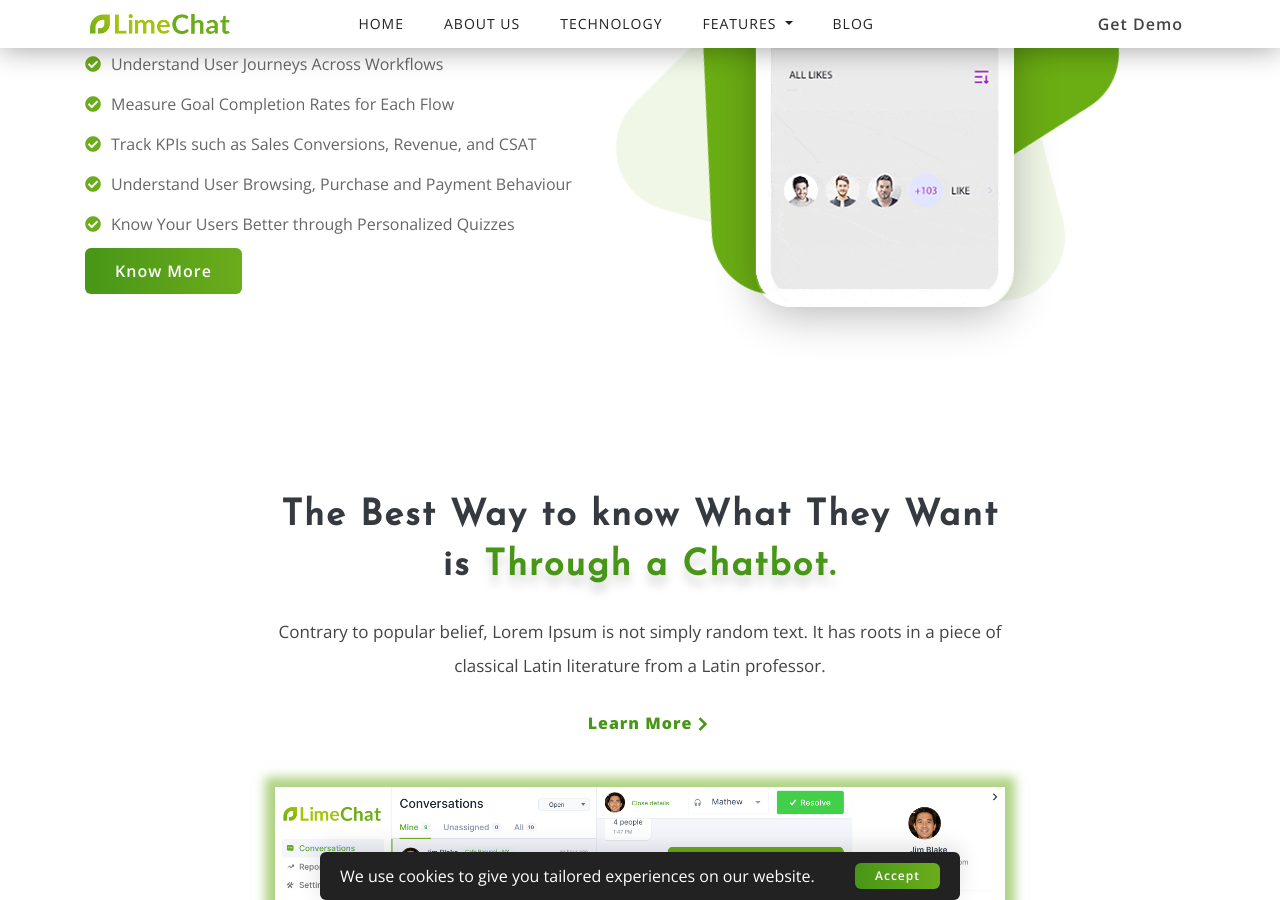
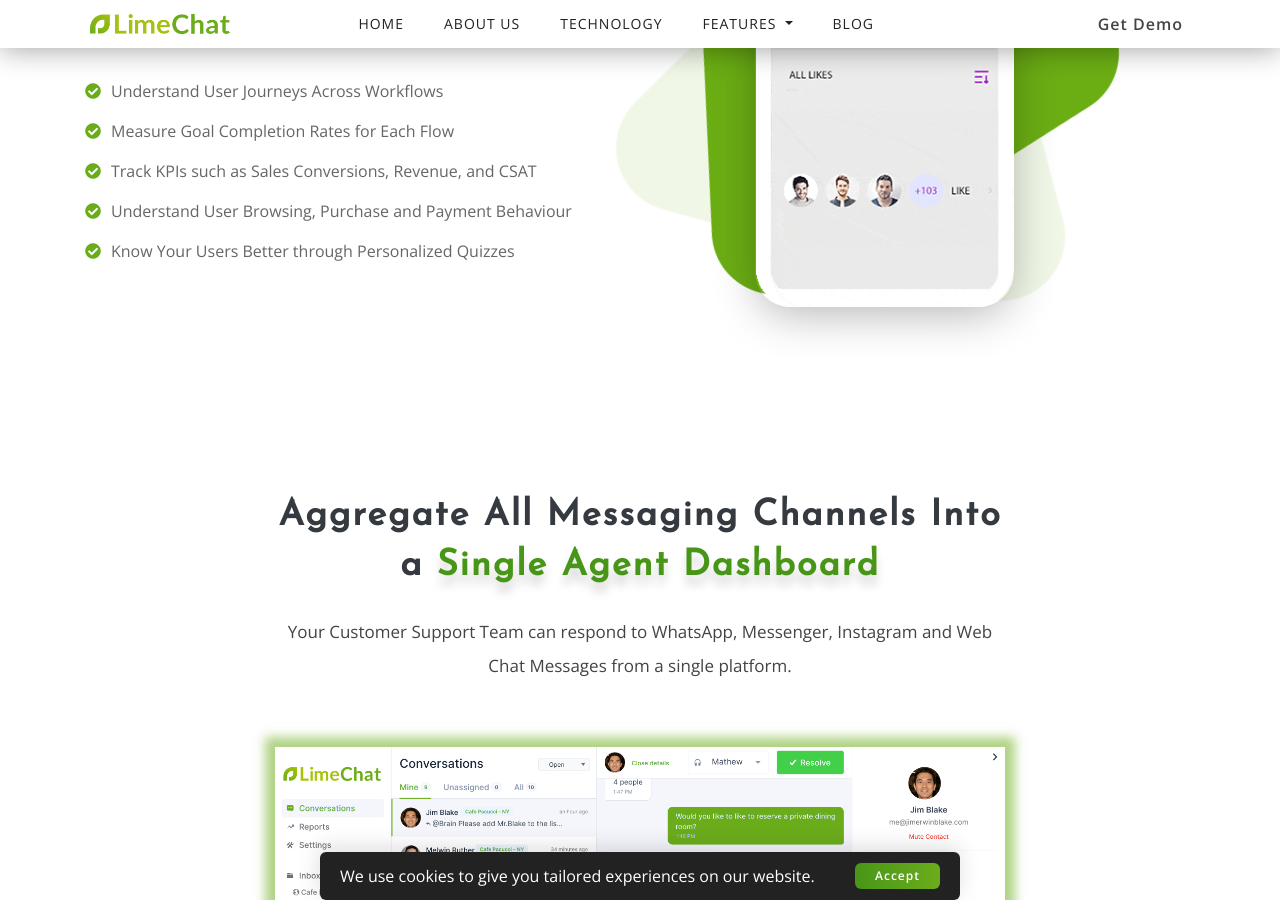
Before and after one commit to Limechat/Website, a Jekyll site: the page built from index.html, in a window 1280 px wide and 900 px high, scrolled down 3466 px. Built offline with Jekyll 4.4.1, drawn with Linux system fonts in a browser that asks for light colours; some web fonts are replaced.

Commit message:
Fixed links and dashboard section

```diff
--- a/index.html
+++ b/index.html
@@ -85,7 +85,7 @@
                         <li class="mt-2"><i class="fas fa-check-circle"></i>Up-Selling and Cross-Selling to Increase Order Value</li>
                         <li class="mt-2"><i class="fas fa-check-circle"></i>Complete Checkout and Payment on Chat to Minimize Drop-Offs</li>
                     </ul>
-                    <a class="button grey mt-2" href="/features.html" role="button">Know More</a>
+                    <a class="button grey mt-2" href="/sales.html" role="button">Know More</a>
                 </div>
                 <div class="col-lg-6 col-sm-12">
                     <div class="works-box">
@@ -107,7 +107,7 @@
                         <li class="mt-2"><i class="fas fa-check-circle"></i>Handle Order Cancellations and Modifications</li>
                         <li class="mt-2"><i class="fas fa-check-circle"></i>Handle or Escalate Refund Requests</li>
                     </ul>
-                    <a class="button grey mt-2" href="/features.html" role="button">Know More</a>
+                    <a class="button grey mt-2" href="/support.html" role="button">Know More</a>
                 </div>
                 <div class="col-lg-6 col-sm-12 order-lg-1 order-2">
                     <div class="works-box">
@@ -130,7 +130,7 @@
                         <li class="mt-2"><i class="fas fa-check-circle"></i>Understand User Browsing, Purchase and Payment Behaviour</li>
                         <li class="mt-2"><i class="fas fa-check-circle"></i>Know Your Users Better through Personalized Quizzes</li>
                     </ul>
-                    <a class="button grey mt-2" href="/features.html" role="button">Know More</a>
+                    <!-- <a class="button grey mt-2" href="/features.html" role="button">Know More</a> -->
                 </div>
                 <div class="col-lg-6 col-sm-12">
                     <div class="works-box">
@@ -152,12 +152,12 @@
             <div class="row justify-content-md-center">
                 <div class="col-lg-8 col-sm-12 text-center">
                     <div class="title-box">
-                        <h2 class="title text-dark">The Best Way to know What They Want is <span>Through a Chatbot.</span></h2>
-                        <p class="mt-4">Contrary to popular belief, Lorem Ipsum is not simply random text. It has roots in a piece of classical Latin literature from a Latin professor.</p>
+                        <h2 class="title text-dark">Aggregate All Messaging Channels Into a <span>Single Agent Dashboard</span></h2>
+                        <p class="mt-4">Your Customer Support Team can respond to WhatsApp, Messenger, Instagram and Web Chat Messages from a single platform.</p>
                     </div>
-                    <div class="mt-4">
+                    <!-- <div class="mt-4">
                         <a href="about-us.html" class="read-more mt-5">Learn More</a>
-                    </div>
+                    </div> -->
                     <img class="img-fluid dashboard-img mt-5" src="images/dashboard/2.png" alt="image" />
                 </div>
             </div>
```
